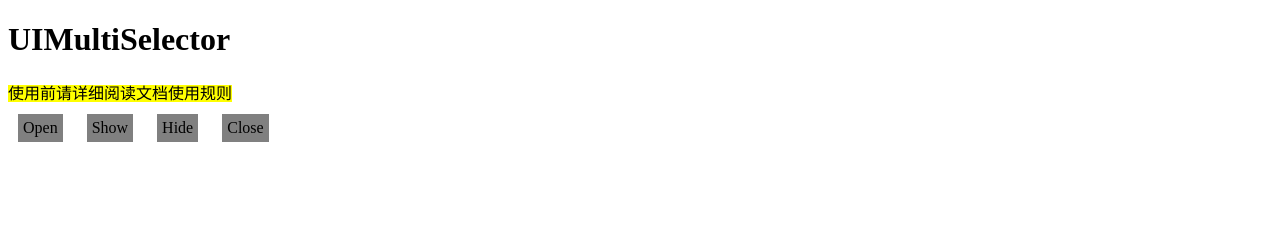
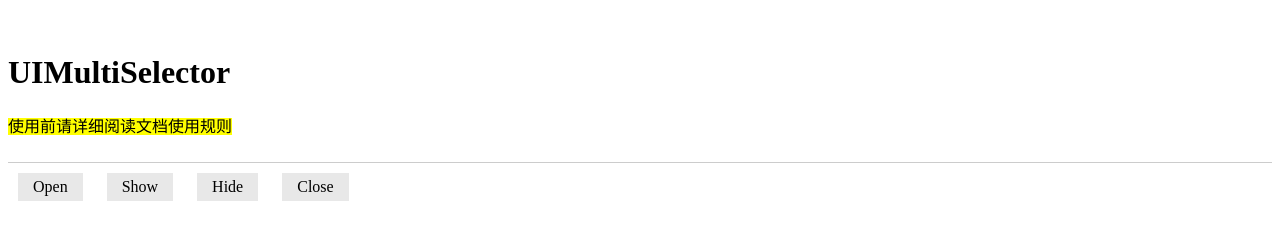
Before and after one commit to XM-Right/UIMultiSelector-Example, a plain HTML site: page index.html in a window 1280 px wide. Drawn offline with Linux system fonts and the light colour scheme.

Commit message:
Create file

```diff
--- a/index.html
+++ b/index.html
@@ -4,16 +4,14 @@
 		<meta charset="utf-8">
 		<meta name="viewport" content="maximum-scale=1.0,minimum-scale=1.0,user-scalable=0,width=device-width,initial-scale=1.0"/>
 		<meta name="format-detection" content="telephone=no,email=no,date=no,address=no">
-
 		<style type="text/css">
-			html {
-				background-color: white;
-			}
+			html{ background-color: white; }
+			header{ border-bottom: 1px solid #ccc; padding: 25px 0; }
 			span {
-				padding: 5px 5px;
+				padding: 5px 15px;
 				margin: 10px;
 				display: inline-block;
-				background-color: gray;
+				background-color: #e8e8e8;
 			}
 		</style>
 	</head>
```
